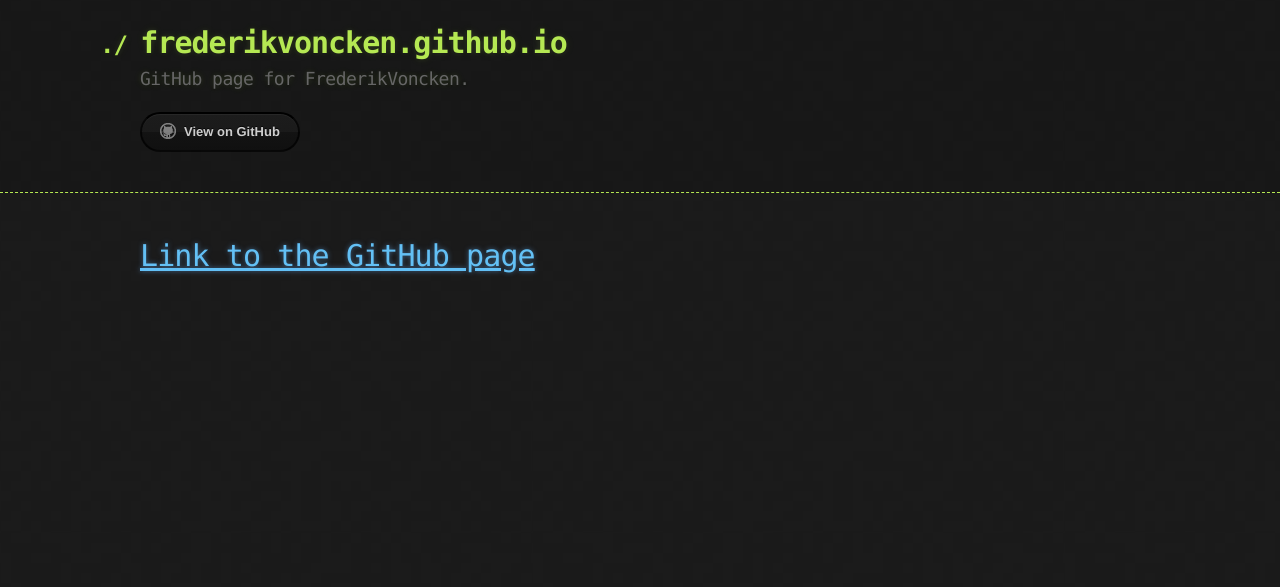
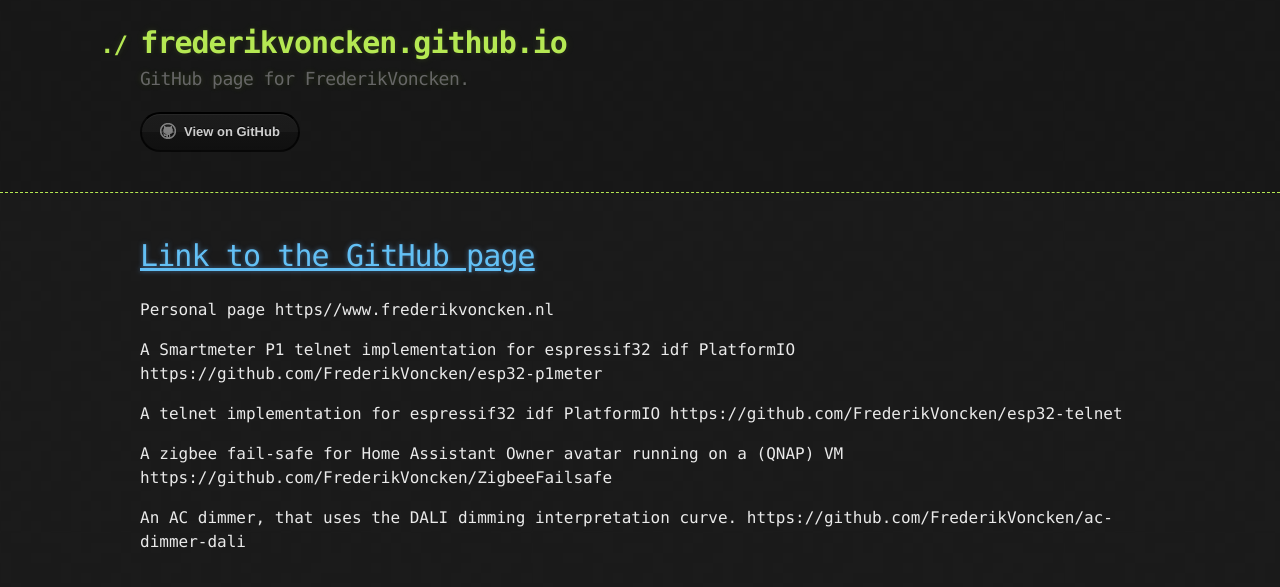
Before and after one commit to FrederikVoncken/frederikvoncken.github.io, a Jekyll site: the page built from index.md, in a window 1280 px wide. Shown: the top 587 px of the page. Built offline with Jekyll 4.4.1, drawn with Linux system fonts in a browser that asks for light colours; our own code applies the rules of GitHub Pages for plain Markdown files.

Commit message:
Update index.md

```diff
--- a/index.md
+++ b/index.md
@@ -1 +1,14 @@
 # [Link to the GitHub page](https://github.com/FrederikVoncken)
+Personal page https//www.frederikvoncken.nl
+
+A Smartmeter P1 telnet implementation for espressif32 idf PlatformIO
+https://github.com/FrederikVoncken/esp32-p1meter
+
+A telnet implementation for espressif32 idf PlatformIO
+https://github.com/FrederikVoncken/esp32-telnet
+
+A zigbee fail-safe for Home Assistant Owner avatar running on a (QNAP) VM
+https://github.com/FrederikVoncken/ZigbeeFailsafe
+
+An AC dimmer, that uses the DALI dimming interpretation curve.
+https://github.com/FrederikVoncken/ac-dimmer-dali
```
